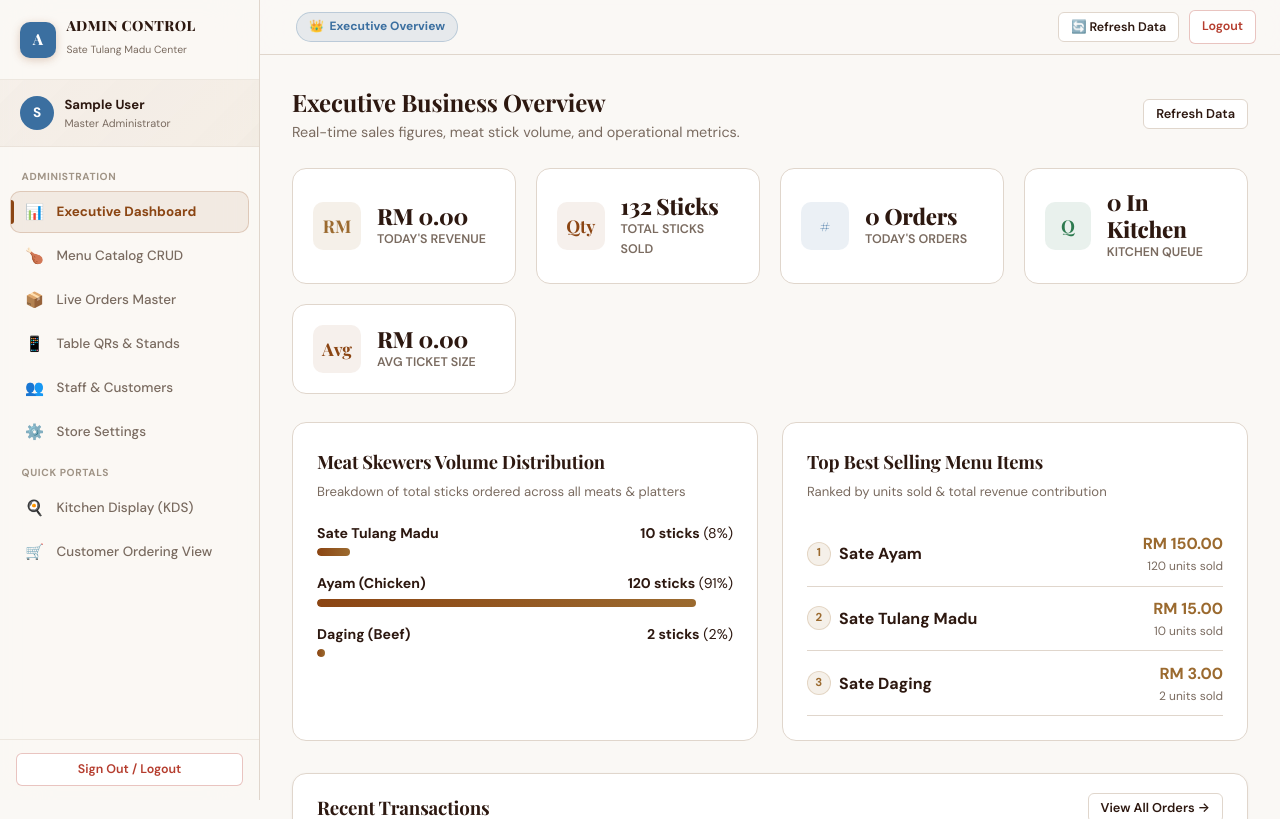
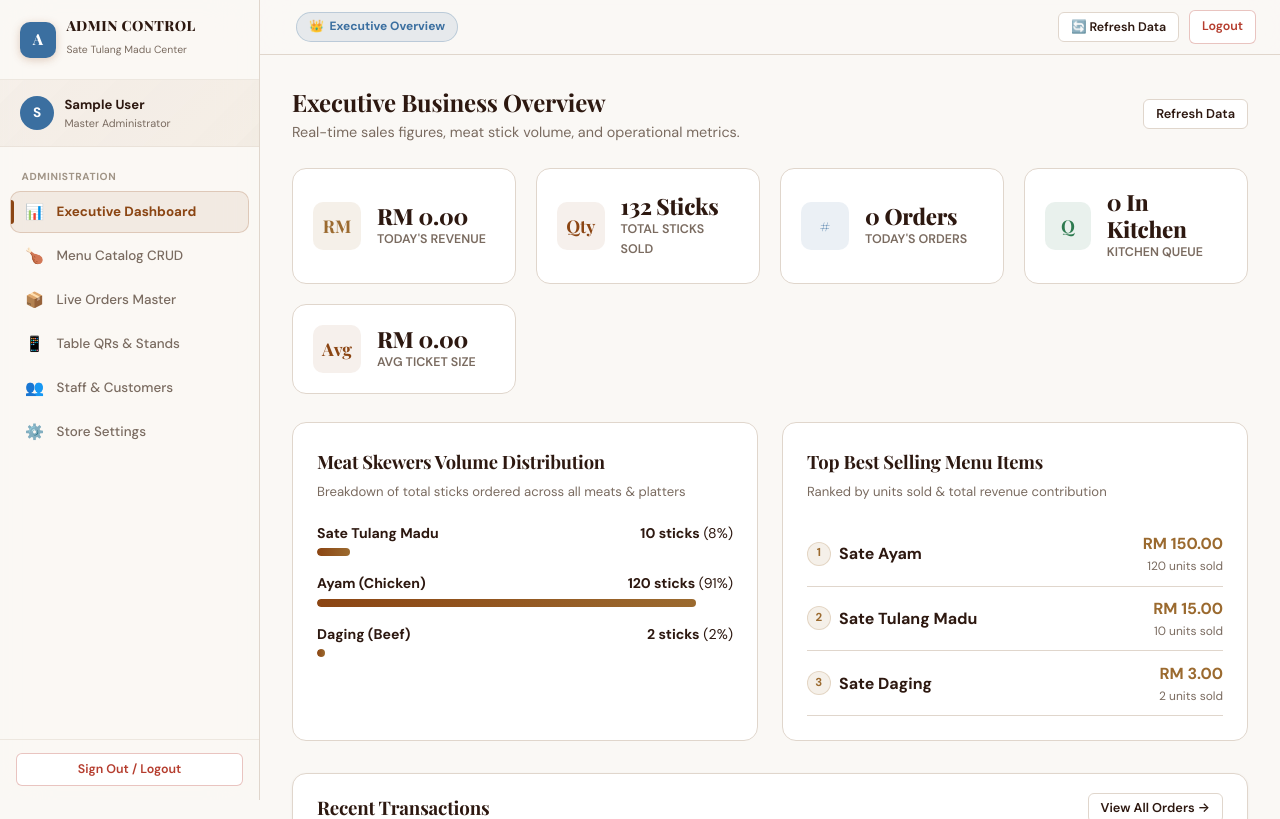
Before and after one commit to Izzul022/satay-ordering-system, a PHP site: page /admin.php in a window 1280 px wide. Shown: the top 819 px of the page. Run offline with PHP 8.4, Linux system fonts and the light colour scheme; the visitor is signed in with stand-in values (Sample User, id 1); data comes from the database, SQL or seed files in the repository.

Commit message:
Remove Quick Portals (Kitchen Display KDS and Customer View) from admin side

```diff
--- a/admin.php
+++ b/admin.php
@@ -145,16 +145,6 @@ $currentUser = get_current_auth_user();
                 <span class="store-sb-link-icon">⚙️</span>
                 <span>Store Settings</span>
             </button>
-
-            <div class="store-sb-section">Quick Portals</div>
-            <a href="kitchen.php" class="store-sb-link">
-                <span class="store-sb-link-icon">🍳</span>
-                <span>Kitchen Display (KDS)</span>
-            </a>
-            <a href="index.php" class="store-sb-link">
-                <span class="store-sb-link-icon">🛒</span>
-                <span>Customer Ordering View</span>
-            </a>
         </nav>
 
         <!-- Sidebar Footer -->
```
